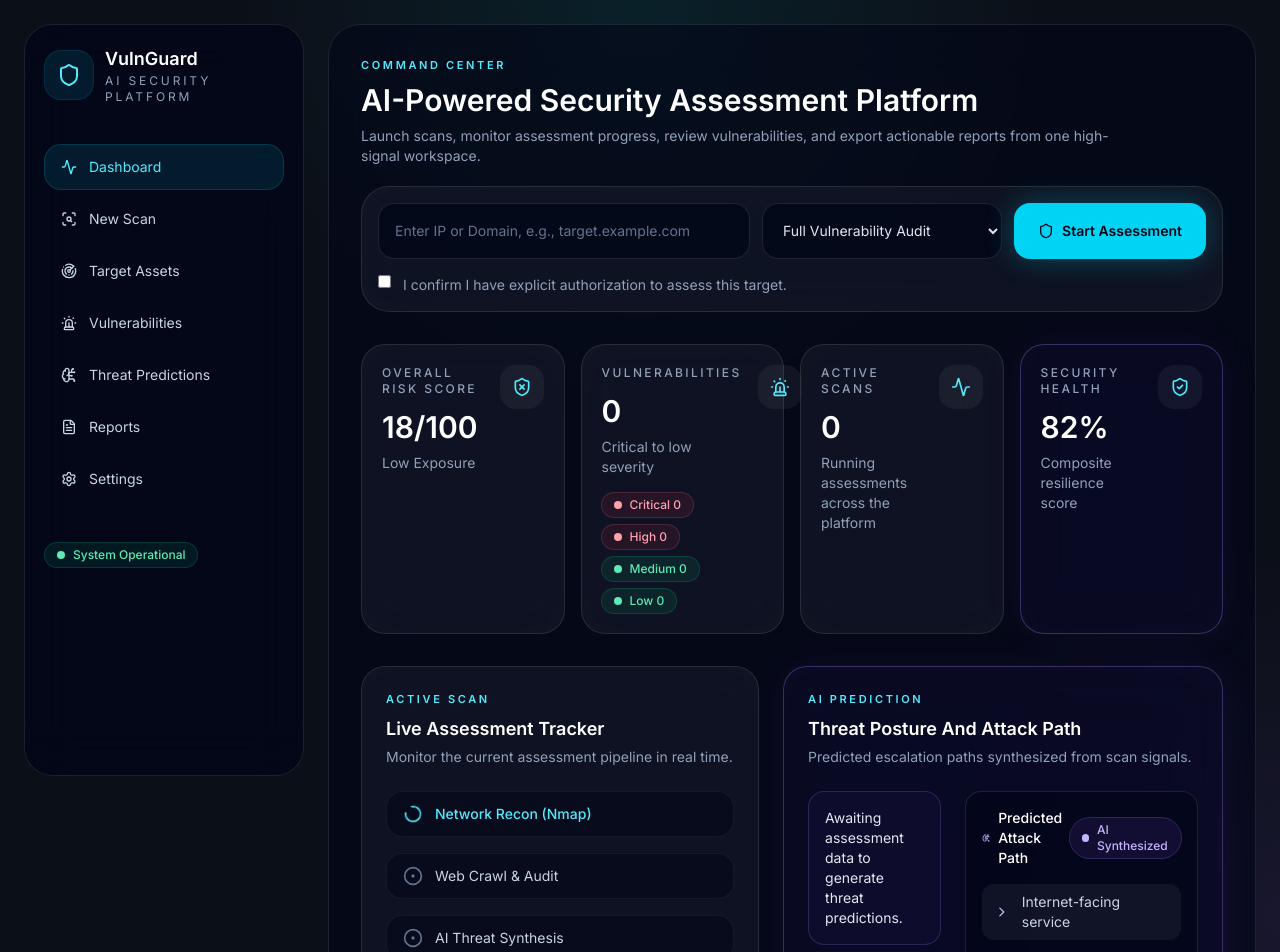
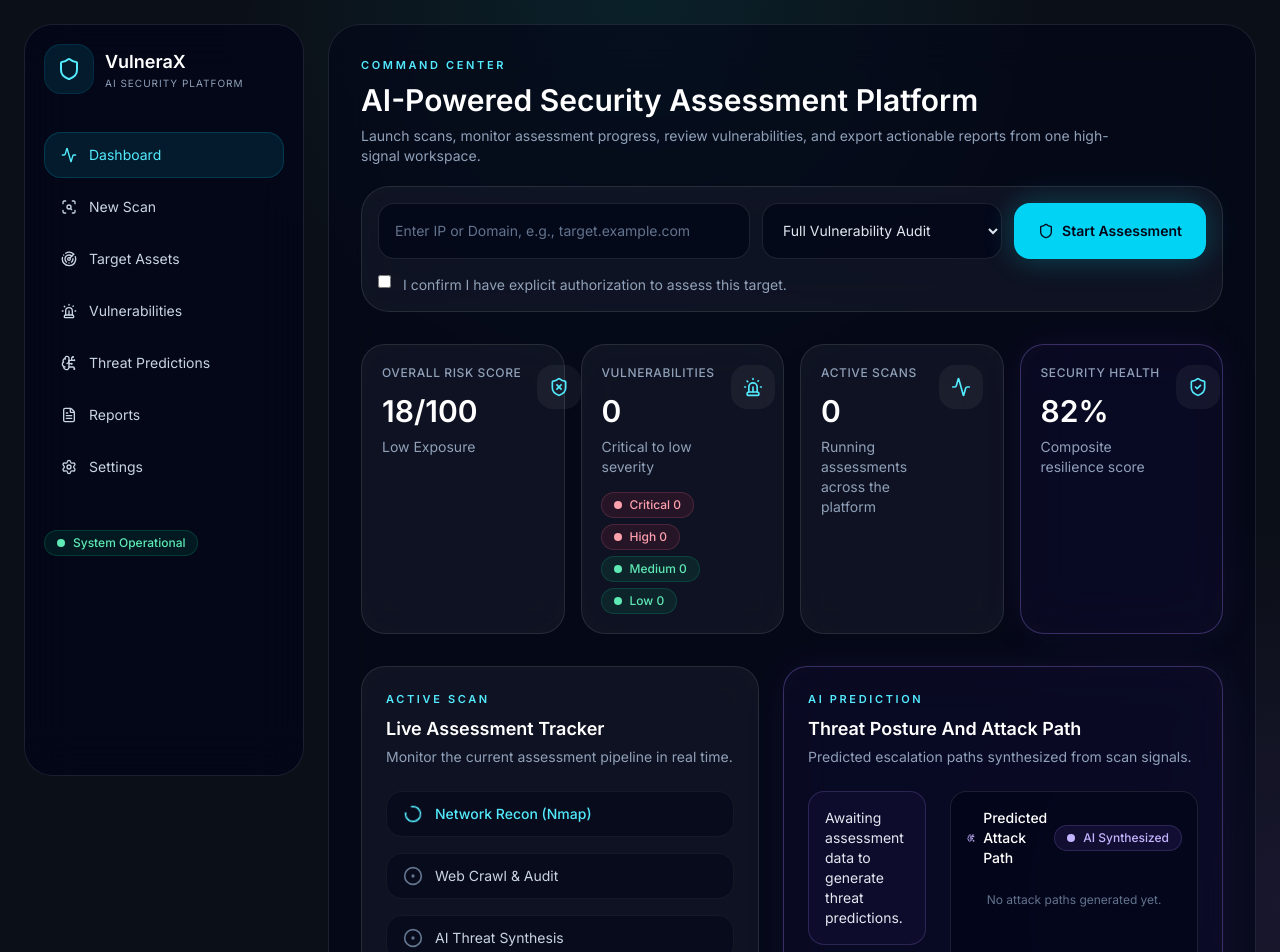
Before and after one commit to AryanISSEI/vulneraX, a React (Vite) app in the folder frontend/: page / in a window 1280 px wide. Shown: the top 952 px of the page. Built offline with nearby package versions, Linux system fonts and the light colour scheme.

Commit message:
fix: resolve ui alignment and dummy data issues

```diff
--- a/frontend/src/components/AIThreatPath.jsx
+++ b/frontend/src/components/AIThreatPath.jsx
@@ -25,12 +25,16 @@ export default function AIThreatPath({ insights = [], attackPath = [] }) {
             <StatusBadge label="AI Synthesized" state="ai" />
           </div>
           <div className="mt-4 space-y-3">
-            {attackPath.map((node) => (
-              <div key={node} className="flex items-center gap-3 rounded-xl bg-white/5 px-3 py-2 text-sm text-slate-300">
-                <ChevronRight className="h-4 w-4 text-violet-300" />
-                {node}
-              </div>
-            ))}
+            {attackPath.length > 0 ? (
+              attackPath.map((node) => (
+                <div key={node} className="flex items-center gap-3 rounded-xl bg-white/5 px-3 py-2 text-sm text-slate-300">
+                  <ChevronRight className="h-4 w-4 text-violet-300" />
+                  {node}
+                </div>
+              ))
+            ) : (
+              <p className="text-xs text-slate-500 text-center py-2">No attack paths generated yet.</p>
+            )}
           </div>
         </div>
       </div>
--- a/frontend/src/components/PlatformPlaceholder.jsx
+++ b/frontend/src/components/PlatformPlaceholder.jsx
@@ -9,11 +9,10 @@ export default function PlatformPlaceholder({ eyebrow, title, description }) {
       <SectionHeader eyebrow={eyebrow} title={title} description={description} />
       <div className="mt-8 rounded-2xl border border-white/10 bg-slate-950/50 p-6">
         <p className="text-sm text-slate-300">
-          This section is scaffolded so the platform shell feels complete while the dashboard remains the primary
-          production-ready view.
+          This feature is under active development and will be available in a future release.
         </p>
         <div className="mt-6 inline-flex items-center gap-2 text-sm text-cyan-300">
-          Planned next
+          Coming Soon
           <ArrowUpRight className="h-4 w-4" />
         </div>
       </div>
--- a/frontend/src/components/Sidebar.jsx
+++ b/frontend/src/components/Sidebar.jsx
@@ -31,8 +31,8 @@ export default function Sidebar() {
             <Shield className="h-6 w-6" />
           </div>
           <div>
-            <p className="text-lg font-semibold text-white">VulnGuard</p>
-            <p className="text-xs uppercase tracking-[0.24em] text-slate-400">AI Security Platform</p>
+            <p className="text-lg font-semibold text-white">VulneraX</p>
+            <p className="text-[10px] uppercase tracking-widest text-slate-400">AI Security Platform</p>
           </div>
         </div>
 
--- a/frontend/src/components/ui/MetricTile.jsx
+++ b/frontend/src/components/ui/MetricTile.jsx
@@ -6,7 +6,7 @@ export default function MetricTile({ icon: Icon, label, value, hint, tone = 'def
     <GlassCard className="p-5" tone={tone}>
       <div className="flex items-start justify-between gap-4">
         <div>
-          <p className="text-xs font-medium uppercase tracking-[0.2em] text-slate-400">{label}</p>
+          <p className="text-xs font-medium uppercase tracking-wider text-slate-400 truncate">{label}</p>
           <p className="mt-3 text-3xl font-semibold text-white">{value}</p>
           {hint ? <p className="mt-2 text-sm text-slate-400">{hint}</p> : null}
         </div>
--- a/frontend/src/components/ui/StatusBadge.jsx
+++ b/frontend/src/components/ui/StatusBadge.jsx
@@ -9,7 +9,7 @@ export default function StatusBadge({ label, state = 'healthy' }) {
       : 'bg-emerald-500/10 text-emerald-300 ring-1 ring-emerald-400/25';
 
   return (
-    <span className={`inline-flex items-center gap-2 rounded-full px-3 py-1 text-xs font-medium ${styles}`}>
+    <span className={`inline-flex items-center gap-2 rounded-full px-3 py-1 text-xs font-medium whitespace-nowrap ${styles}`}>
       <span className="h-2 w-2 rounded-full bg-current" />
       {label}
     </span>
--- a/frontend/src/pages/Dashboard.jsx
+++ b/frontend/src/pages/Dashboard.jsx
@@ -62,7 +62,9 @@ export default function Dashboard() {
   const riskMeta = getRiskSummary(riskScore);
   const liveSteps = getLiveSteps(currentPhase, scanStatus);
   const insights = getAiInsights(scanResult);
-  const attackPath = ['Internet-facing service', 'Web application weakness', 'Privilege escalation opportunity', 'Sensitive data exposure'];
+  const attackPath = scanResult?.vulnerabilities?.length > 0
+    ? ['Internet-facing service', 'Web application weakness', 'Privilege escalation opportunity', 'Sensitive data exposure']
+    : [];
 
   return (
     <div className="space-y-8">
```
